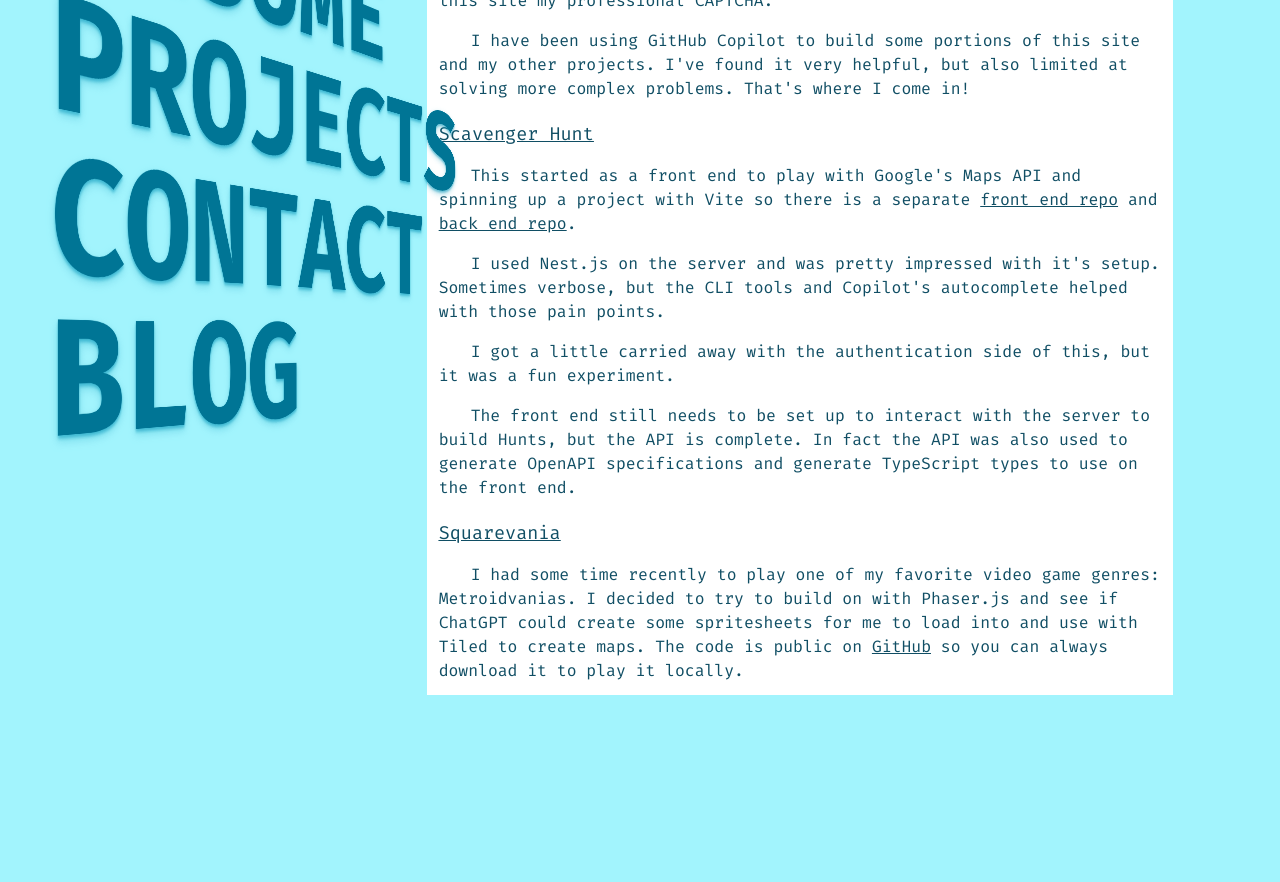
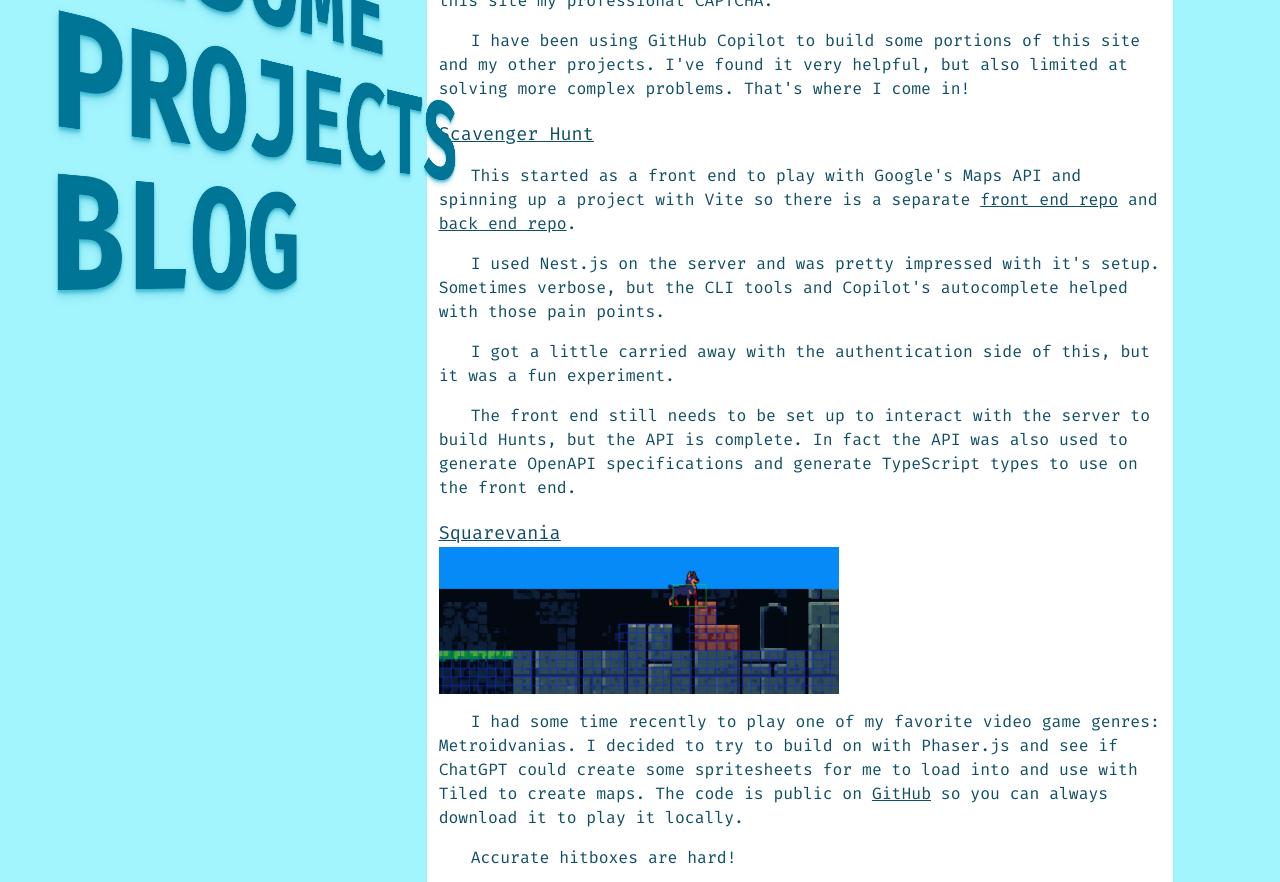
Before and after one commit to j-garrett/portfolio, a Next.js app: page /projects in a window 1280 px wide. Shown: the part 400-1282 px from the top of the page. Before the commit the page ends 1095 px from the top, so only its background shows below. Built offline with nearby package versions, Linux system fonts and the light colour scheme.

Commit message:
add squarevania pic. remove contact from sidebar

```diff
--- a/app/components/sidebar.tsx
+++ b/app/components/sidebar.tsx
@@ -58,9 +58,9 @@ export default function Sidebar() {
           <Link className="no-underline" href="/projects">
             Projects
           </Link>
-          <Link className="no-underline" href="/contact">
+          {/* <Link className="no-underline" href="/contact">
             Contact
-          </Link>
+          </Link> */}
           <Link className="no-underline" href="/blog">
             Blog
           </Link>
--- a/app/projects/page.tsx
+++ b/app/projects/page.tsx
@@ -1,6 +1,7 @@
 import Link from 'next/link'
 import MainContainer from '../components/main-container'
 import PageHeader from '../components/page-header'
+import Image from 'next/image'
 
 export default function Page() {
   return (
@@ -67,6 +68,12 @@ export default function Page() {
             Squarevania
           </Link>
         </h3>
+        <Image
+          alt="Squarevania: accurate hitboxes are hard"
+          height={300}
+          src="/squarevania-hitboxes.png"
+          width={400}
+        />
         <p>
           I had some time recently to play one of my favorite video game genres:
           Metroidvanias. I decided to try to build on with Phaser.js and see if
@@ -75,6 +82,7 @@ export default function Page() {
           <Link href="https://github.com/j-garrett/squarevania">GitHub</Link> so
           you can always download it to play it locally.
         </p>
+        <p>Accurate hitboxes are hard!</p>
       </MainContainer>
     </div>
   )
```
Also changed, not shown: public/squarevania-hitboxes.png (added).
